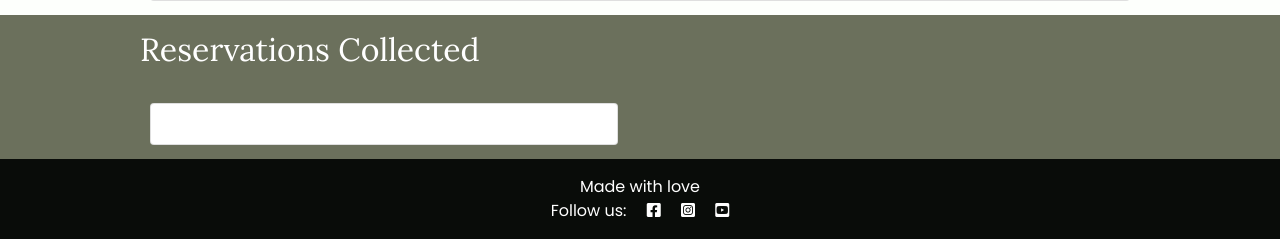
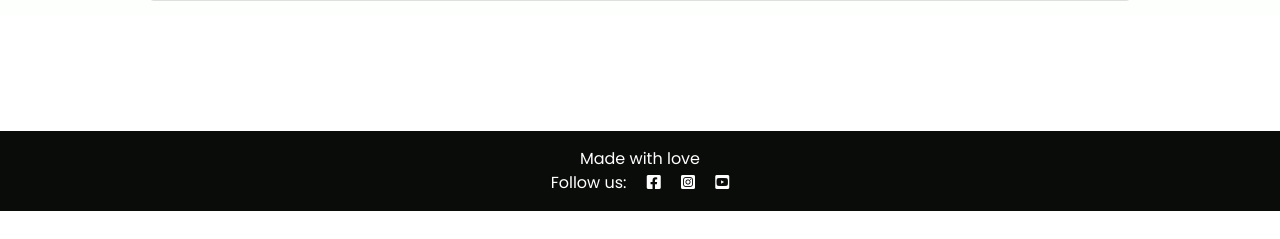
Before and after one commit to behemot-biz/lea-cottage, a Django app: page /reservation/ in a window 1280 px wide. Shown: the part 589-828 px from the top of the page. After the commit the page ends 800 px from the top, so only its background shows below. Run offline with Django 4.2, Linux system fonts and the light colour scheme; a user stored in the database is signed in; tables that the repository leaves empty hold one stand-in row (values such as "Sample post").

Commit message:
style: Update UX minor style and layout changes

```diff
--- a/reservation/templates/reservation/reservations_list.html
+++ b/reservation/templates/reservation/reservations_list.html
@@ -1,5 +1,4 @@
 {% extends 'base.html' %}
-{% load custom_filters %}
 {% load static %}
 
 {% block content %}
@@ -17,6 +16,7 @@
     </div>
 </div>
 
+<!-- Active reservations -->
 <div class="container">
     <div class="row reserv-collection-width  mx-auto pt-3">
         <h2>Reservations</h2>
@@ -40,7 +40,7 @@
                             {% for item in reservation.stock_items.all %}
                               <div class="d-flex align-items-center mb-2">
                                 <!-- Thumbnail image -->
-                                <img src="{{ item.item.item_image.url|replace:'http://,https://' }}" class="thumbnail-img me-2" alt="{{ item.item.name }}">
+                                <img src="{{ item.item.item_image.url }}" class="thumbnail-img me-2" alt="{{ item.item.name }}">
 
                                 <!-- Item name and quantity -->
                                 <div>
@@ -88,31 +88,48 @@
 
     </div>
 </div>
+<!-- Closed reservations - Only visible if any-->
+{% if old_reservations %}
+<div class="container-fluid bg-primary-lea">
+    <div class="row reserv-collection-width mx-auto px-5 pb-5 d-flex align-items-stretch">
+        <h2 class="text-white py-3">Reservations Collected</h2>
 
-<div class="container-fluid bg-neutral">
-    <div class="row reserv-collection-width  mx-auto">
-        <h2 class="text-white py-3">Reservations Collected</h2>
-        <div class="col-lg-6 col-sm-12 mb-4">
+        <!-- Loop through each reservation -->
+        {% for reservation in old_reservations %}
+        <div class="{% if old_reservations|length == 1 %}col-12{% else %}col-md-6 col-sm-12{% endif %} mb-4">
+            <div class="card reserve-card h-100 light-bg d-flex flex-column">
+                <div class="card-body flex-grow-1">
+                    <div class="card-title reserv-card-custom-heading">Reservation ID: {{ reservation.reservation_id }}</div>
+                    <p class="card-text">
+                        <span class="{% if not reservation.reserved_date %}d-none{% endif %} d-block">
+                        <strong>Pickup date:</strong> {{ reservation.reserved_date|default:"" }}
+                        <span>
+                        <span class="{% if not reservation.reserved_note %}d-none{% endif %} d-block">
+                            <strong>Note:</strong> {{ reservation.reserved_note|default:"" }}
+                        </span>
+                    </p>
+                    <div class="items">
+                        {% for item in reservation.stock_items.all %}
+                        <div class="d-flex align-items-center mb-2">
+                            <!-- Thumbnail image -->
+                            <img src="{{ item.item.item_image.url }}" class="thumbnail-img me-2" alt="{{ item.item.name }}">
 
-				<div class="card h-100 light-bg">
-                {% for reservation in old_reservations %}
-                <div>
-                    <p>Reservation ID: {{ reservation.reservation_id }}</p>
-                    <p>Date: {{ reservation.reserved_date }}</p>
-                    <p>Note: {{ reservation.reserved_note }}</p>
-                    <h4>Items:</h4>
-                    <ul>
-                        {% for stock_item in reservation.stock_items.all %}
-                        <li>{{ stock_item.item.name }} - content {{ stock_item.item_quantity }} {{ stock_item.quantity }}</li>
+                            <!-- Item name and quantity -->
+                            <div>
+                                <p class="mb-0">{{ item.item.name }}, {{ item.preserve.method }}</p>
+                                <small>Quantity: {{ item.item_quantity }} {{ item.quantity.unit }}</small>
+                            </div>
+                        </div>
                         {% endfor %}
-                    </ul>
+                    </div>
                 </div>
-                <hr>
-                {% endfor %}
             </div>
         </div>
+        {% endfor %}
     </div>
 </div>
+{% endif %}
+
 
 
 <!-- Reserve Item Modal -->
@@ -153,8 +170,8 @@
     </div>
 </div>
 
+{% endblock content %}
 
-{% endblock content %}
 {% block extras %}
 <script src="{% static 'js/my_modal.js' %}"></script>
 {% endblock %}
```
Also changed, not shown: product/templates/product/index.html (+16 -13 lines).
